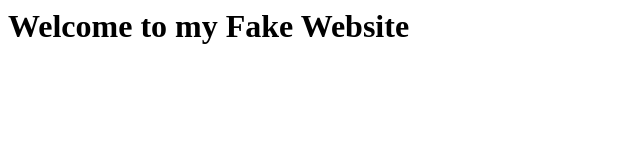
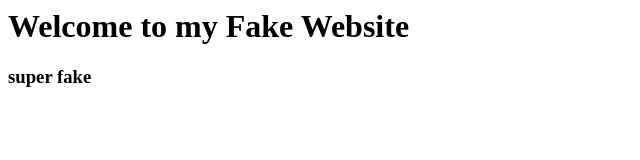
Before and after one commit to fake-ghp-com/faker, a plain HTML site: page index.html in a window 1280 px wide. Shown: the whole page, without its empty margins (0-640 px from the left). Drawn offline with Linux system fonts and the light colour scheme.

Commit message:
changed index.html

```diff
--- a/index.html
+++ b/index.html
@@ -6,5 +6,6 @@
   </head>
   <body>
     <h1>Welcome to my Fake Website</h1>
+    <h3>super fake</h3>
   </body>
 </html>
```
